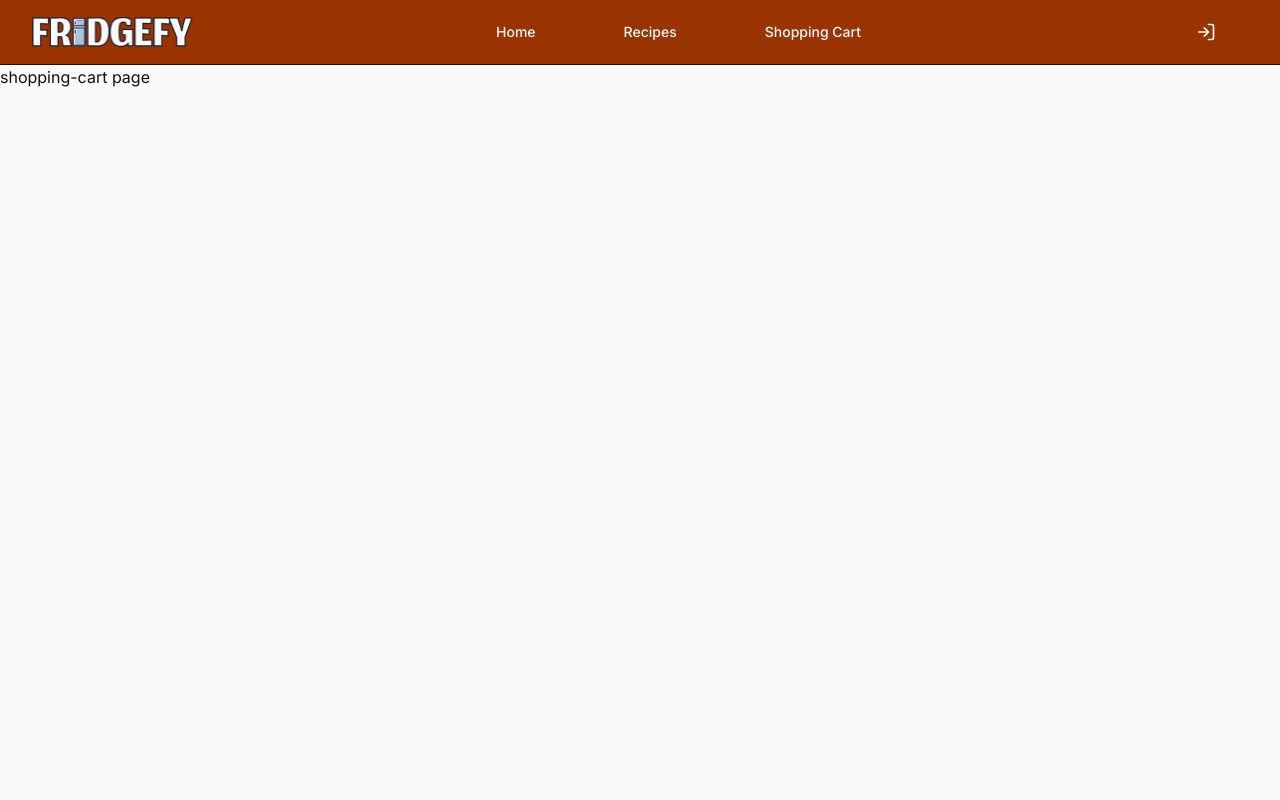
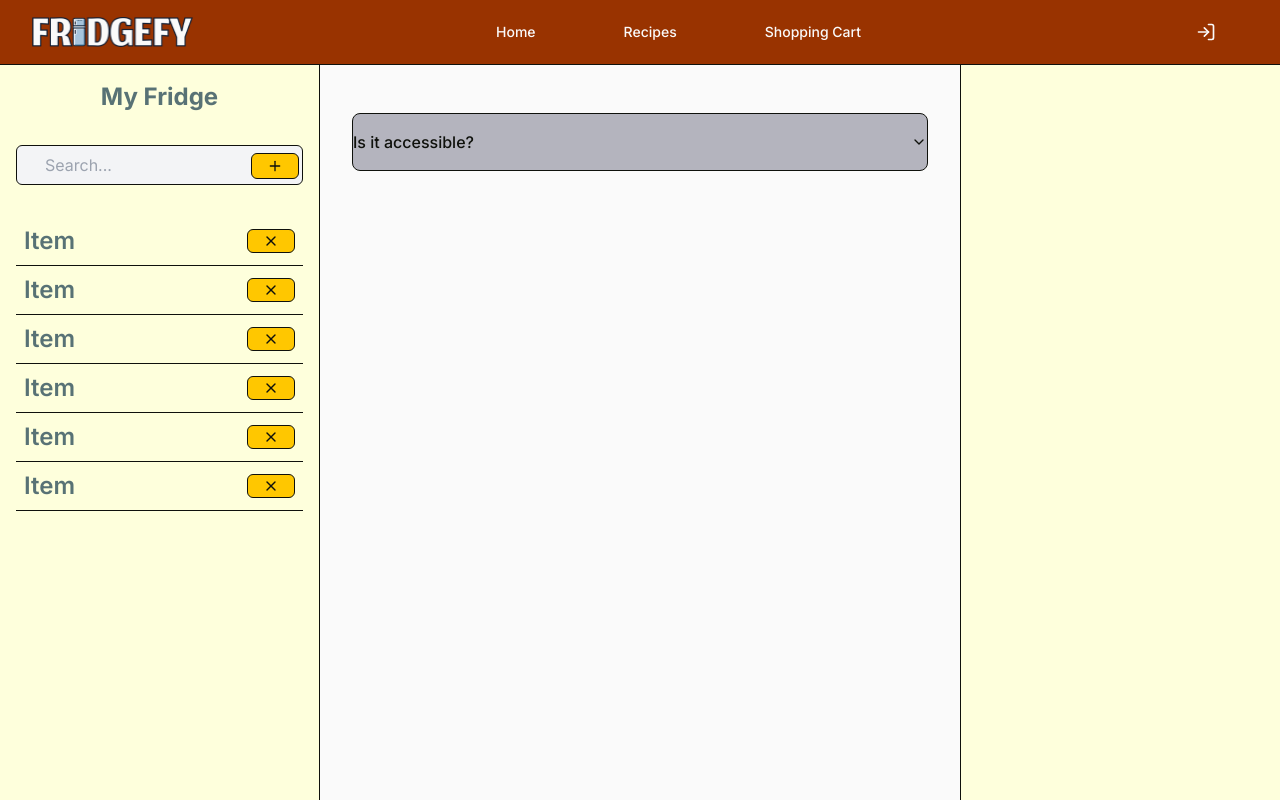
Before and after one commit to Fridgefy/fridgefy, a Next.js app in the folder frontend/: page /shopping-cart in a window 1280 px wide. Built offline with nearby package versions, Linux system fonts and the light colour scheme; no server answers.

Commit message:
[WIP] shopping cart

```diff
--- a/frontend/package.json
+++ b/frontend/package.json
@@ -10,6 +10,7 @@
     "json-server": "json-server --watch db.json --port 3005"
   },
   "dependencies": {
+    "@radix-ui/react-accordion": "^1.1.2",
     "@radix-ui/react-slot": "^1.0.2",
     "class-variance-authority": "^0.7.0",
     "clsx": "^2.0.0",
--- a/frontend/src/app/shopping-cart/page.tsx
+++ b/frontend/src/app/shopping-cart/page.tsx
@@ -1,3 +1,132 @@
+"use client";
+
+import { ReactNode, useState } from "react";
+import { Icons } from "@/components/icons/Icons";
+import {
+  Accordion,
+  AccordionContent,
+  AccordionItem,
+  AccordionTrigger,
+} from "@/components/ui/accordion"
+
 export default function ShoppingCart() {
-  return <div>shopping-cart page</div>;
+
+  const [isOpen, setIsOpen] = useState<boolean>(false);
+
+  const toggleOpen = () => {
+    setIsOpen(!isOpen);
+  };
+
+  return (
+    <div className="w-full h-full flex">
+
+      <div className="w-1/4 flex flex-col items-center border-r bg-backgroundSecondary p-4">
+
+          <p className="text-center text-muted font-bold text-2xl mb-8">My Fridge</p>
+          {/* <div className="mb-8">
+            <input type="text" className="w-full border rounded-md p-1" />
+          </div> */}
+          <div className="relative mb-8 w-full">
+            <input
+              type="text"
+              className="block w-full h-10 rounded-md bg-gray-100 pl-7 pr-12 border"
+              placeholder="Search..."
+              required
+            />
+            <div className="absolute inset-y-0 right-1 flex my-2">
+              <div className="w-12 h-2">
+                <button className="flex items-center justify-center w-full bg-accent border rounded-md p-1">
+                  <Icons.plus className="w-4 h-4" />
+                </button>
+              </div>
+
+            </div>
+          </div>
+
+          <div className="w-full flex flex-col items-center justify-center">
+
+            <div className="w-full flex items-center justify-between p-2 border-b">
+              <p className="text-2xl font-semibold text-muted">Item</p>
+
+              <div className="w-12 h-6">
+                <button className="flex items-center justify-center w-full h-full bg-accent border rounded-md p-1">
+                  <Icons.close className="w-4 h-4" />
+                </button>
+              </div>
+            </div>
+
+            <div className="w-full flex items-center justify-between p-2 border-b">
+              <p className="text-2xl font-semibold text-muted">Item</p>
+
+              <div className="w-12 h-6">
+                <button className="flex items-center justify-center w-full h-full bg-accent border rounded-md p-1">
+                  <Icons.close className="w-4 h-4" />
+                </button>
+              </div>
+            </div>
+
+            <div className="w-full flex items-center justify-between p-2 border-b">
+              <p className="text-2xl font-semibold text-muted">Item</p>
+
+              <div className="w-12 h-6">
+                <button className="flex items-center justify-center w-full h-full bg-accent border rounded-md p-1">
+                  <Icons.close className="w-4 h-4" />
+                </button>
+              </div>
+            </div>
+
+            <div className="w-full flex items-center justify-between p-2 border-b">
+              <p className="text-2xl font-semibold text-muted">Item</p>
+
+              <div className="w-12 h-6">
+                <button className="flex items-center justify-center w-full h-full bg-accent border rounded-md p-1">
+                  <Icons.close className="w-4 h-4" />
+                </button>
+              </div>
+            </div>
+
+            <div className="w-full flex items-center justify-between p-2 border-b">
+              <p className="text-2xl font-semibold text-muted">Item</p>
+
+              <div className="w-12 h-6">
+                <button className="flex items-center justify-center w-full h-full bg-accent border rounded-md p-1">
+                  <Icons.close className="w-4 h-4" />
+                </button>
+              </div>
+            </div>
+
+            <div className="w-full flex items-center justify-between p-2 border-b">
+              <p className="text-2xl font-semibold text-muted">Item</p>
+
+              <div className="w-12 h-6">
+                <button className="flex items-center justify-center w-full h-full bg-accent border rounded-md p-1">
+                  <Icons.close className="w-4 h-4" />
+                </button>
+              </div>
+            </div>
+
+
+          </div>
+
+
+      </div>
+
+      <div className="w-1/2 px-8 py-12">
+
+      <Accordion type="single" collapsible className="bg-input rounded-lg border" onClick={toggleOpen}>
+        <AccordionItem value="item-1" className="border-none">
+          <AccordionTrigger className={`${isOpen ? "border-b" : ""}`}>Is it accessible?</AccordionTrigger>
+          <AccordionContent>
+            Yes. It adheres to the WAI-ARIA design pattern.
+          </AccordionContent>
+        </AccordionItem>
+      </Accordion>
+
+
+      </div>
+
+      <div className="w-1/4 border-l bg-backgroundSecondary"></div>
+
+    </div>
+  );
 }
--- a/frontend/src/components/icons/Icons.tsx
+++ b/frontend/src/components/icons/Icons.tsx
@@ -4,6 +4,9 @@ import {
   MenuSquare,
   User,
   LogIn,
+  X,
+  Plus,
+  Trash2,
 } from 'lucide-react';
 
 export type Icon = LucideIcon;
@@ -13,4 +16,7 @@ export const Icons = {
   recipe: MenuSquare,
   login: LogIn,
   user: User,
+  close: X,
+  plus: Plus,
+  trash: Trash2,
 };
--- a/frontend/src/components/layouts/HeaderLayout.tsx
+++ b/frontend/src/components/layouts/HeaderLayout.tsx
@@ -8,7 +8,7 @@ export const HeaderLayout: React.FC<Props> = ({ children }) => {
   return (
     <div className="flex flex-col h-screen">
       <Header />
-      <main className="h-4/5">{children}</main>
+      <main className="h-screen">{children}</main>
     </div>
   );
 };
--- /dev/null
+++ b/frontend/src/components/ui/accordion.tsx
@@ -0,0 +1,58 @@
+"use client"
+
+import * as React from "react"
+import * as AccordionPrimitive from "@radix-ui/react-accordion"
+import { ChevronDown } from "lucide-react"
+
+import { cn } from "@/lib/tailwind/utils"
+
+const Accordion = AccordionPrimitive.Root
+
+const AccordionItem = React.forwardRef<
+  React.ElementRef<typeof AccordionPrimitive.Item>,
+  React.ComponentPropsWithoutRef<typeof AccordionPrimitive.Item>
+>(({ className, ...props }, ref) => (
+  <AccordionPrimitive.Item
+    ref={ref}
+    className={cn("border-b", className)}
+    {...props}
+  />
+))
+AccordionItem.displayName = "AccordionItem"
+
+const AccordionTrigger = React.forwardRef<
+  React.ElementRef<typeof AccordionPrimitive.Trigger>,
+  React.ComponentPropsWithoutRef<typeof AccordionPrimitive.Trigger>
+>(({ className, children, ...props }, ref) => (
+  <AccordionPrimitive.Header className="flex">
+    <AccordionPrimitive.Trigger
+      ref={ref}
+      className={cn(
+        "flex flex-1 items-center justify-between py-4 font-medium transition-all hover:underline [&[data-state=open]>svg]:rotate-180",
+        className
+      )}
+      {...props}
+    >
+      {children}
+      <ChevronDown className="h-4 w-4 shrink-0 transition-transform duration-200" />
+    </AccordionPrimitive.Trigger>
+  </AccordionPrimitive.Header>
+))
+AccordionTrigger.displayName = AccordionPrimitive.Trigger.displayName
+
+const AccordionContent = React.forwardRef<
+  React.ElementRef<typeof AccordionPrimitive.Content>,
+  React.ComponentPropsWithoutRef<typeof AccordionPrimitive.Content>
+>(({ className, children, ...props }, ref) => (
+  <AccordionPrimitive.Content
+    ref={ref}
+    className="overflow-hidden text-sm transition-all data-[state=closed]:animate-accordion-up data-[state=open]:animate-accordion-down"
+    {...props}
+  >
+    <div className={cn("pb-4 pt-0", className)}>{children}</div>
+  </AccordionPrimitive.Content>
+))
+
+AccordionContent.displayName = AccordionPrimitive.Content.displayName
+
+export { Accordion, AccordionItem, AccordionTrigger, AccordionContent }
--- a/frontend/src/styles/globals.css
+++ b/frontend/src/styles/globals.css
@@ -6,6 +6,8 @@
   :root {
     --background: #fafafa;
     --foreground: #0f110c;
+
+    --background-secondary: #feffdc;
 
     --card: #fafafa;
     --card-foreground: #0f110c;
--- a/frontend/tailwind.config.ts
+++ b/frontend/tailwind.config.ts
@@ -21,6 +21,7 @@ module.exports = {
         input: 'var(--input)',
         ring: 'var(--ring))',
         background: 'var(--background)',
+        backgroundSecondary: 'var(--background-secondary)',
         foreground: 'var(--foreground)',
         primary: {
           DEFAULT: 'var(--primary)',
```
Also changed, not shown: 1 other file (tests, documents, lock files or other folders).
